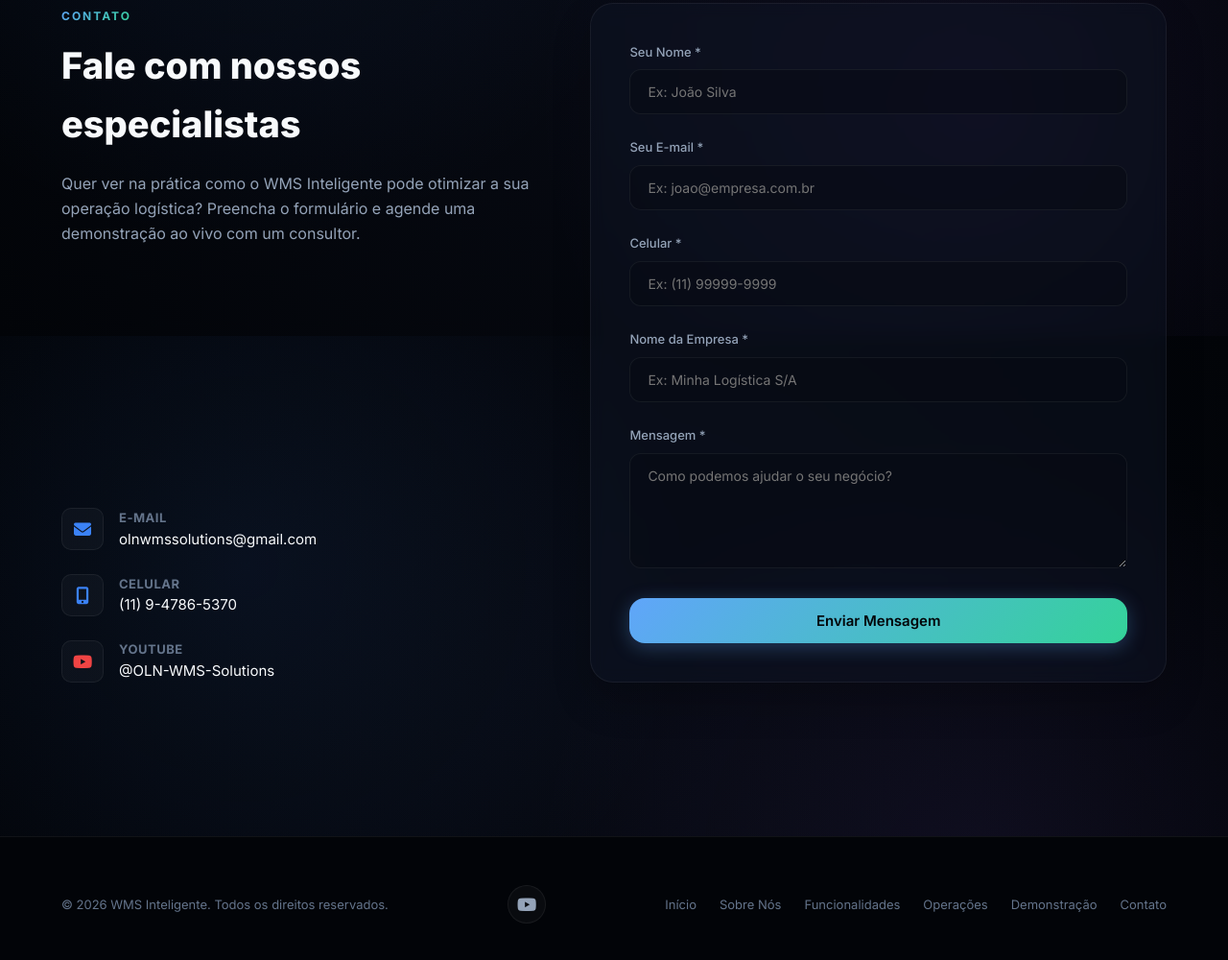
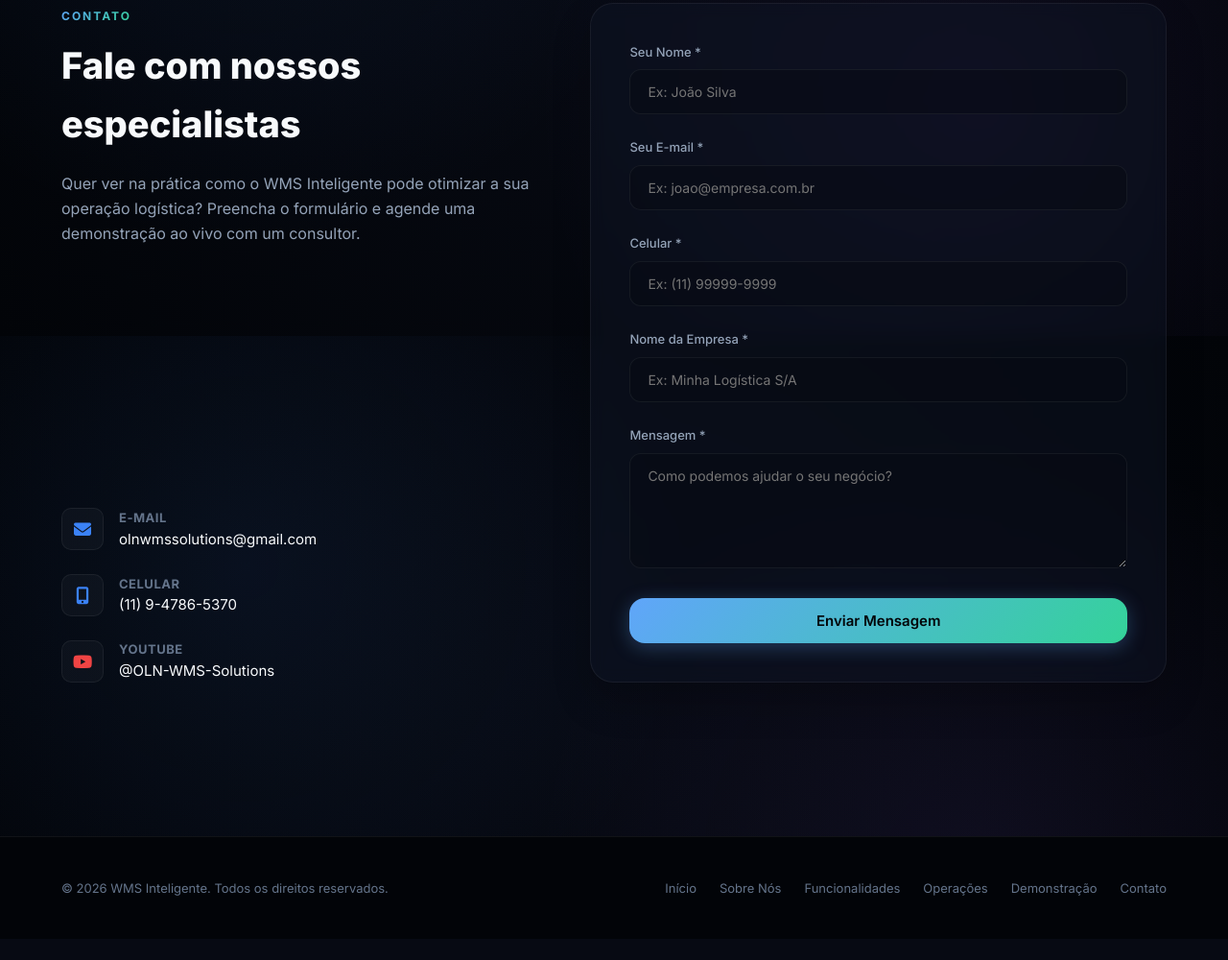
Before and after one commit to Osmar1412/olnwmssolutions, a plain HTML site: page index.html in a window 1280 px wide. Shown: the part 4450-5450 px from the top of the page at 96% size. After the commit the page ends 5428 px from the top, so only its background shows below. Drawn offline with Linux system fonts and the light colour scheme.

Commit message:
Remove redundant YouTube social icon from footer

```diff
--- a/index.html
+++ b/index.html
@@ -22,7 +22,7 @@
   <link rel="stylesheet" href="https://cdnjs.cloudflare.com/ajax/libs/font-awesome/6.4.0/css/all.min.css">
 
   <!-- Folha de Estilo Customizada -->
-  <link rel="stylesheet" href="css/style.css?v=1.5">
+  <link rel="stylesheet" href="css/style.css?v=1.6">
 </head>
 <body>
 
@@ -660,11 +660,6 @@
         <div class="footer-copy">
           &copy; 2026 WMS Inteligente. Todos os direitos reservados.
         </div>
-        <div class="footer-social">
-          <a href="https://www.youtube.com/@OLN-WMS-Solutions" target="_blank" aria-label="Acesse nosso canal no YouTube" class="social-icon">
-            <i class="fa-brands fa-youtube"></i>
-          </a>
-        </div>
         <ul class="footer-links">
           <li><a href="#home">Início</a></li>
           <li><a href="#about">Sobre Nós</a></li>
```
